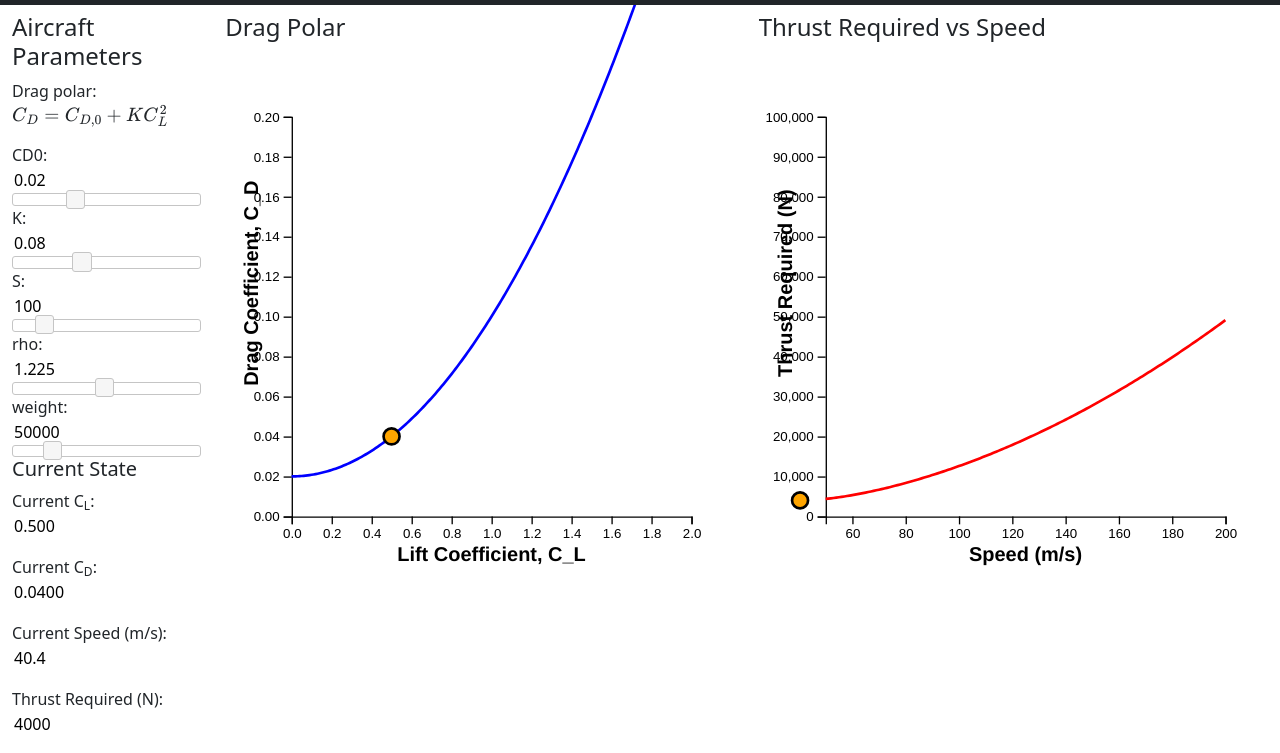
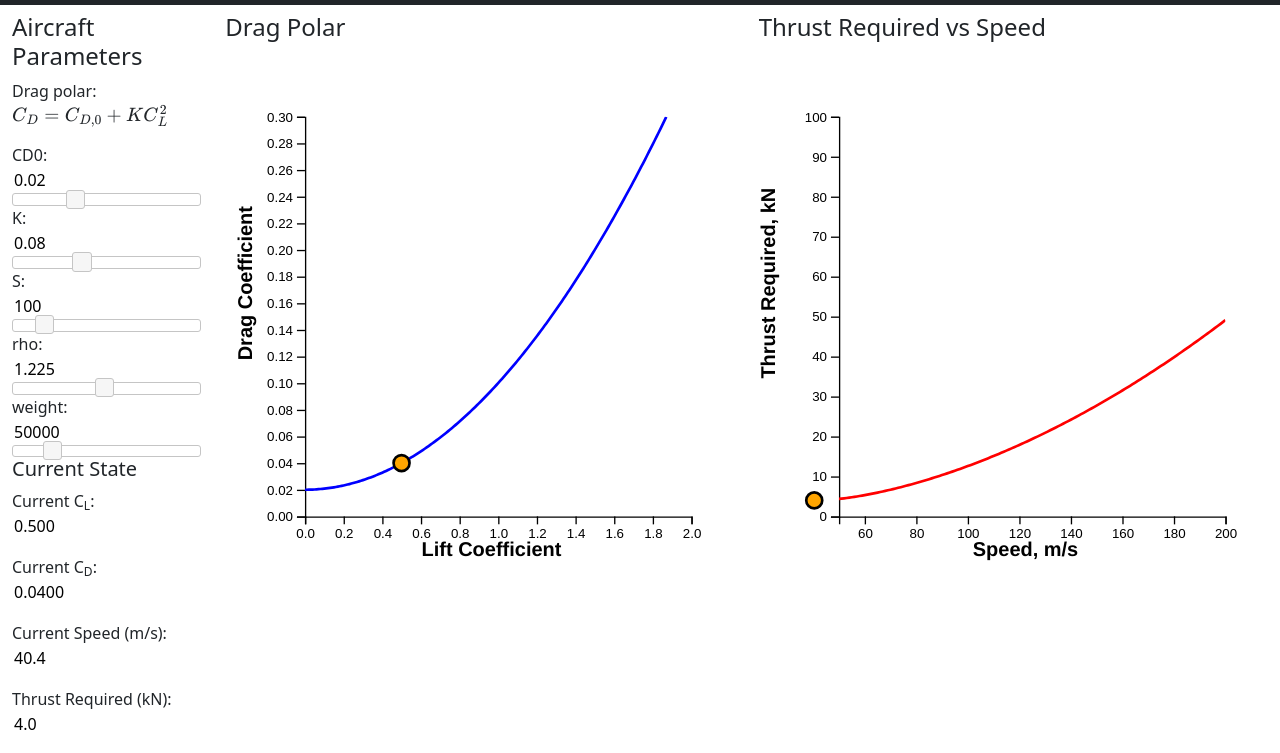
Before and after one commit to VincentMeijer/contrail-viz, a plain HTML site: page public/aircraft_performance.html in a window 1280 px wide. Shown: the part 67-820 px from the top of the page. Drawn offline with nearby package versions, Linux system fonts and the light colour scheme.

Commit message:
Minor modifications

```diff
--- a/public/aircraft_performance.html
+++ b/public/aircraft_performance.html
@@ -87,7 +87,7 @@
                         <input type="text" id="currentSpeed" readonly style="border:0;">
                     </p>
                     <p>
-                        <label for="currentThrust">Thrust Required (N):</label>
+                        <label for="currentThrust">Thrust Required (kN):</label>
                         <input type="text" id="currentThrust" readonly style="border:0;">
                     </p>
                 </div>
@@ -186,7 +186,7 @@
                 const CD = calculateCD(CL);
                 const rho = aircraftParams.rho.value;
                 const S = aircraftParams.S.value;
-                return 0.5 * rho * speed * speed * S * CD;
+                return 0.5 * rho * speed * speed * S * CD / 1000;
             }
 
             // Update current state displays
@@ -198,13 +198,13 @@
                 document.getElementById('currentCL').value = currentCL.toFixed(3);
                 document.getElementById('currentCD').value = CD.toFixed(4);
                 document.getElementById('currentSpeed').value = speed.toFixed(1);
-                document.getElementById('currentThrust').value = thrust.toFixed(0);
+                document.getElementById('currentThrust').value = thrust.toFixed(1);
             }
 
             // Visualization setup
             const width = 400;
             const height = 400;
-            const margin = {left: 50, right: 50, top: 50, bottom: 50};
+            const margin = {left: 60, right: 50, top: 50, bottom: 50};
 
             // Drag Polar Plot
             const svgDragPolar = d3.select("#d3-col-drag-polar svg")
@@ -212,8 +212,18 @@
                 .attr("height", height)
                 .style("overflow", "visible");
 
+            // Add clipping path for drag polar
+            svgDragPolar.append("defs")
+                .append("clipPath")
+                .attr("id", "clip-drag-polar")
+                .append("rect")
+                .attr("x", margin.left)
+                .attr("y", margin.top)
+                .attr("width", width - margin.left - margin.right)
+                .attr("height", height - margin.top - margin.bottom);
+
             const xScaleDragPolar = d3.scaleLinear().domain([0, 2]).range([margin.left, width - margin.right]);
-            const yScaleDragPolar = d3.scaleLinear().domain([0, 0.2]).range([height - margin.bottom, margin.top]);
+            const yScaleDragPolar = d3.scaleLinear().domain([0, 0.3]).range([height - margin.bottom, margin.top]);
 
             const xAxisDragPolar = d3.axisBottom().scale(xScaleDragPolar);
             const yAxisDragPolar = d3.axisLeft().scale(yScaleDragPolar);
@@ -229,7 +239,7 @@
                 .call(yAxisDragPolar);
 
             svgDragPolar.append("text")
-                .text("Lift Coefficient, C_L")
+                .text("Lift Coefficient")
                 .attr("class", "axislabel")
                 .attr("transform", "translate(0," + height + ")")
                 .attr("x", width / 2)
@@ -237,10 +247,10 @@
                 .style("text-anchor", "middle");
 
             svgDragPolar.append("text")
-                .text("Drag Coefficient, C_D")
+                .text("Drag Coefficient")
                 .attr("class", "axislabel")
                 .attr("transform", "rotate(-90)")
-                .attr("y", margin.bottom / 2)
+                .attr("y", margin.left / 3)
                 .attr("x", -(height - margin.bottom) / 2)
                 .style("text-anchor", "middle");
 
@@ -250,8 +260,18 @@
                 .attr("height", height)
                 .style("overflow", "visible");
 
+            // Add clipping path for thrust plot
+            svgThrust.append("defs")
+                .append("clipPath")
+                .attr("id", "clip-thrust")
+                .append("rect")
+                .attr("x", margin.left)
+                .attr("y", margin.top)
+                .attr("width", width - margin.left - margin.right)
+                .attr("height", height - margin.top - margin.bottom);
+
             const xScaleThrust = d3.scaleLinear().domain([50, 200]).range([margin.left, width - margin.right]);
-            const yScaleThrust = d3.scaleLinear().domain([0, 100000]).range([height - margin.bottom, margin.top]);
+            const yScaleThrust = d3.scaleLinear().domain([0, 100]).range([height - margin.bottom, margin.top]);
 
             const xAxisThrust = d3.axisBottom().scale(xScaleThrust);
             const yAxisThrust = d3.axisLeft().scale(yScaleThrust);
@@ -267,7 +287,7 @@
                 .call(yAxisThrust);
 
             svgThrust.append("text")
-                .text("Speed (m/s)")
+                .text("Speed, m/s")
                 .attr("class", "axislabel")
                 .attr("transform", "translate(0," + height + ")")
                 .attr("x", width / 2)
@@ -275,10 +295,10 @@
                 .style("text-anchor", "middle");
 
             svgThrust.append("text")
-                .text("Thrust Required (N)")
+                .text("Thrust Required, kN")
                 .attr("class", "axislabel")
                 .attr("transform", "rotate(-90)")
-                .attr("y", margin.bottom / 2)
+                .attr("y", margin.left / 5)
                 .attr("x", -(height - margin.bottom) / 2)
                 .style("text-anchor", "middle");
 
@@ -286,10 +306,14 @@
             function generateDragPolarData() {
                 const data = [];
                 for (let CL = 0; CL <= 2; CL += 0.01) {
+                    const CD = calculateCD(CL);
+                    // Only include points within the plot bounds
+                    if (CD <= 0.3) {
                         data.push({
                             CL: CL,
-                        CD: calculateCD(CL)
+                            CD: CD
                         });
+                    }
                 }
                 return data;
             }
@@ -298,10 +322,14 @@
             function generateThrustData() {
                 const data = [];
                 for (let speed = 50; speed <= 200; speed += 1) {
+                    const thrust = calculateThrustRequired(speed, aircraftParams.weight.value);
+                    // Only include points within the plot bounds (now in kN)
+                    if (thrust <= 100) {
                         data.push({
                             speed: speed,
-                        thrust: calculateThrustRequired(speed, aircraftParams.weight.value)
+                            thrust: thrust
                         });
+                    }
                 }
                 return data;
             }
@@ -326,7 +354,8 @@
                     .attr("d", dragPolarLine)
                     .attr("fill", "none")
                     .attr("stroke", "blue")
-                    .attr("stroke-width", 2);
+                    .attr("stroke-width", 2)
+                    .attr("clip-path", "url(#clip-drag-polar)");
 
                 // Update thrust required
                 svgThrust.selectAll(".thrust-line")
@@ -334,7 +363,8 @@
                     .attr("d", thrustLine)
                     .attr("fill", "none")
                     .attr("stroke", "red")
-                    .attr("stroke-width", 2);
+                    .attr("stroke-width", 2)
+                    .attr("clip-path", "url(#clip-thrust)");
 
                 // Update current point on drag polar
                 const currentCD = calculateCD(currentCL);
@@ -364,7 +394,8 @@
                     .attr("d", dragPolarLine)
                     .attr("fill", "none")
                     .attr("stroke", "blue")
-                    .attr("stroke-width", 2);
+                    .attr("stroke-width", 2)
+                    .attr("clip-path", "url(#clip-drag-polar)");
 
                 // Draw thrust required line
                 svgThrust.append("path")
@@ -373,7 +404,8 @@
                     .attr("d", thrustLine)
                     .attr("fill", "none")
                     .attr("stroke", "red")
-                    .attr("stroke-width", 2);
+                    .attr("stroke-width", 2)
+                    .attr("clip-path", "url(#clip-thrust)");
 
                 // Add current point to drag polar
                 svgDragPolar.append("circle")
```
Lines whose indentation alone changed are shown as unchanged.
